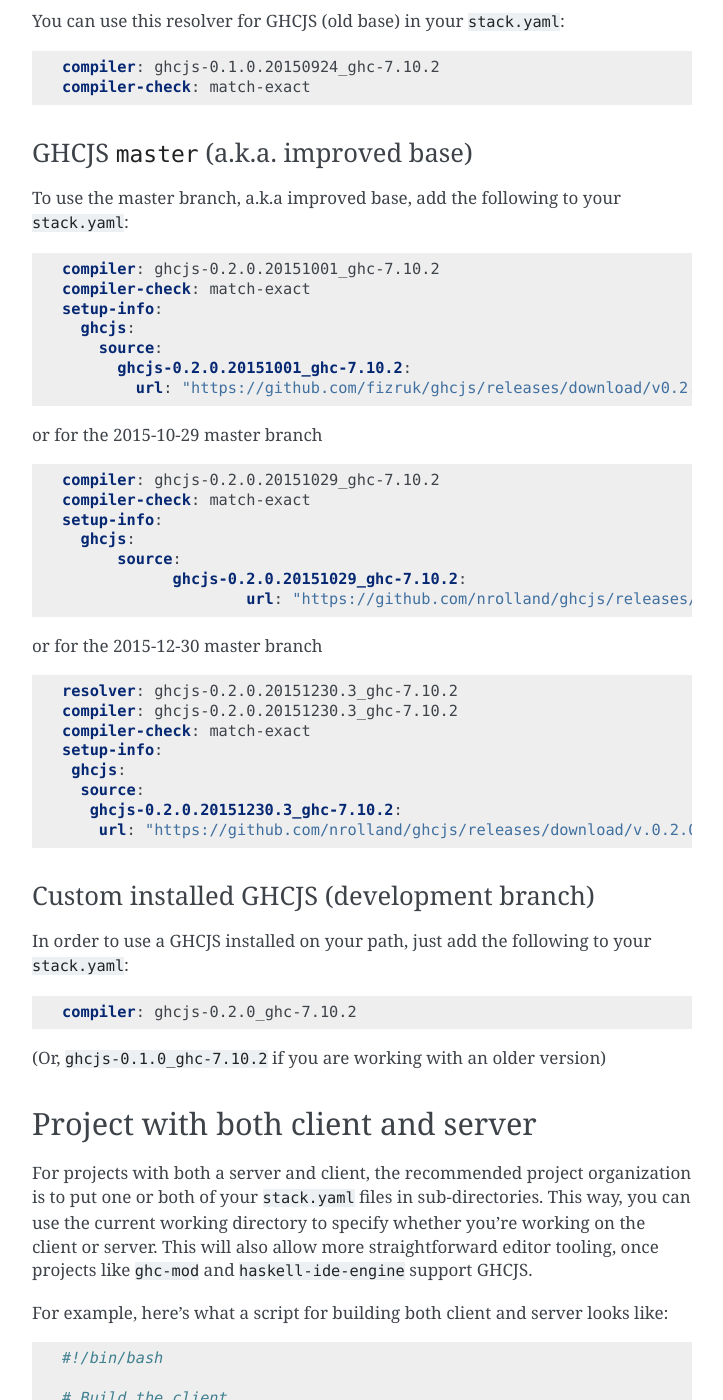
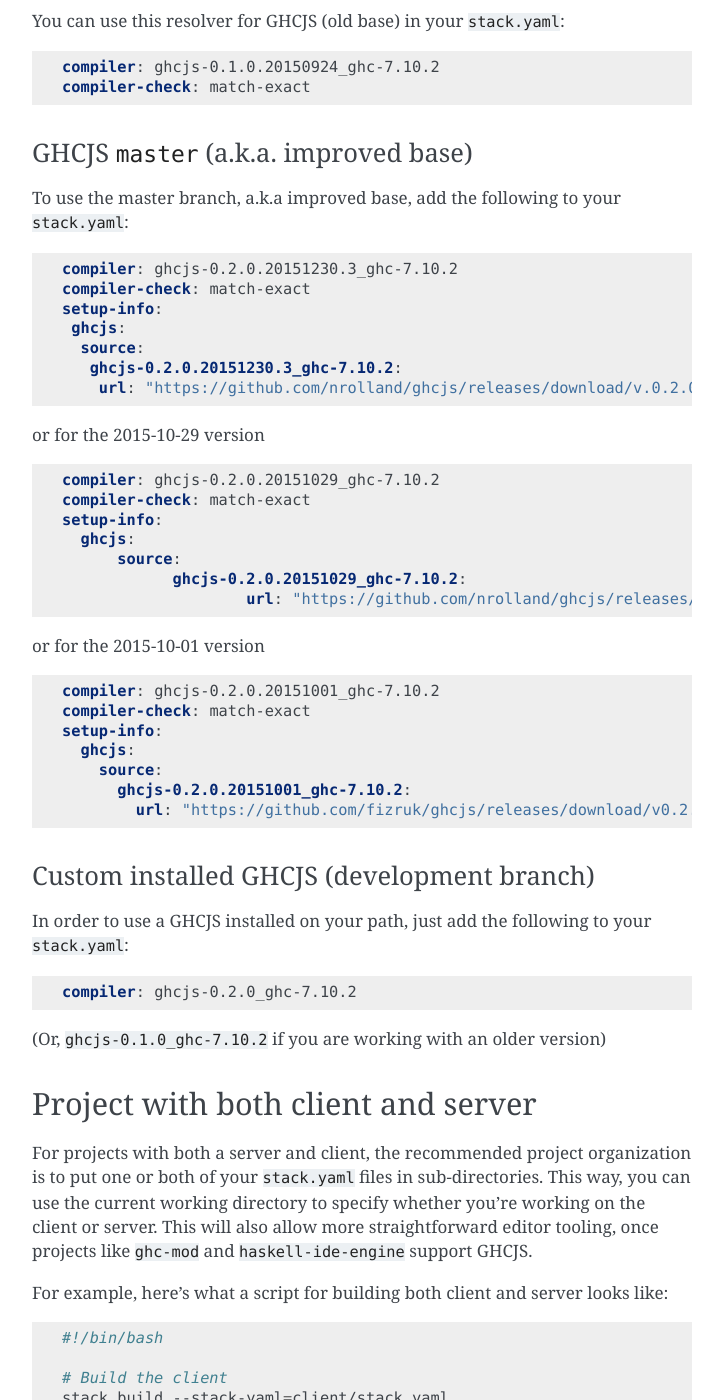
Before and after one commit to commercialhaskell/stack, a Sphinx documentation site: the page built from doc/ghcjs.md, in a window 1280 px wide and 1400 px high, scrolled down 587 px. Shown: the whole window, without its empty margins (388-1111 px from the left). Built offline with Sphinx 7.4.7, drawn with Linux system fonts in a browser that asks for light colours.

Commit message:
Update ghcjs.md
Re-order the ghcjs improved-base versions, newer first (more likely to work with things).

+ remove "resolver" from the most recent one.

````diff
--- a/doc/ghcjs.md
+++ b/doc/ghcjs.md
@@ -23,16 +23,16 @@
 To use the master branch, a.k.a improved base, add the following to your `stack.yaml`:
 
 ```yaml
-compiler: ghcjs-0.2.0.20151001_ghc-7.10.2
+compiler: ghcjs-0.2.0.20151230.3_ghc-7.10.2
 compiler-check: match-exact
 setup-info:
-  ghcjs:
-    source:
-      ghcjs-0.2.0.20151001_ghc-7.10.2:
-        url: "https://github.com/fizruk/ghcjs/releases/download/v0.2.0.20151001/ghcjs-0.2.0.20151001.tar.gz"
+ ghcjs:
+  source:
+   ghcjs-0.2.0.20151230.3_ghc-7.10.2:
+    url: "https://github.com/nrolland/ghcjs/releases/download/v.0.2.0.20151230.3/ghcjs-0.2.0.20151230.3.tar.gz"
 ```
 
-or for the 2015-10-29 master branch
+or for the 2015-10-29 version
 ```yaml
 compiler: ghcjs-0.2.0.20151029_ghc-7.10.2
 compiler-check: match-exact
@@ -43,17 +43,15 @@
                     url: "https://github.com/nrolland/ghcjs/releases/download/v0.2.0.20151029/ghcjs-0.2.0.20151029.tar.gz"
 ```
 
-or for the 2015-12-30 master branch
-
+or for the 2015-10-01 version
 ```yaml
-resolver: ghcjs-0.2.0.20151230.3_ghc-7.10.2
-compiler: ghcjs-0.2.0.20151230.3_ghc-7.10.2
+compiler: ghcjs-0.2.0.20151001_ghc-7.10.2
 compiler-check: match-exact
 setup-info:
- ghcjs:
-  source:
-   ghcjs-0.2.0.20151230.3_ghc-7.10.2:
-    url: "https://github.com/nrolland/ghcjs/releases/download/v.0.2.0.20151230.3/ghcjs-0.2.0.20151230.3.tar.gz"
+  ghcjs:
+    source:
+      ghcjs-0.2.0.20151001_ghc-7.10.2:
+        url: "https://github.com/fizruk/ghcjs/releases/download/v0.2.0.20151001/ghcjs-0.2.0.20151001.tar.gz"
 ```
 
 ### Custom installed GHCJS (development branch)
````
